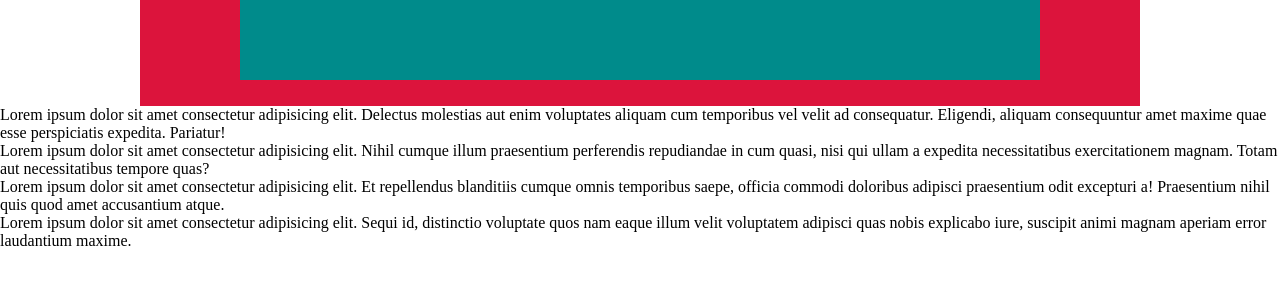
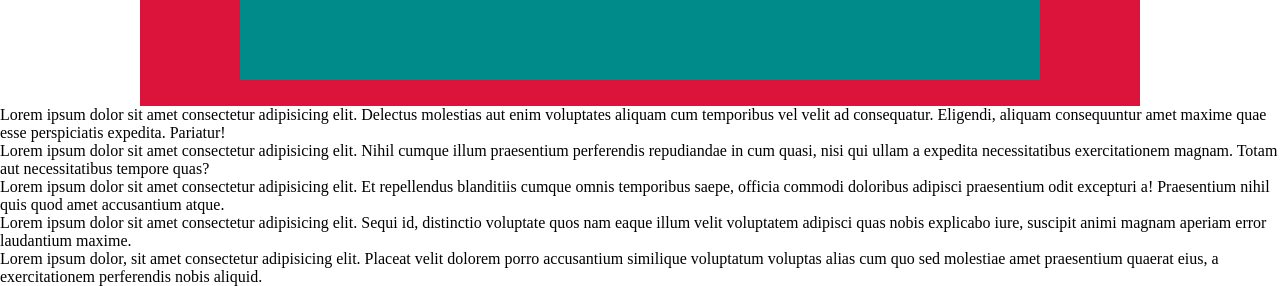
Before and after one commit to thiagohcm/aula2html, a plain HTML site: page index.html in a window 1280 px wide. Shown: the part 703-989 px from the top of the page. Before the commit the page ends 953 px from the top, so only its background shows below. Drawn offline with Linux system fonts and the light colour scheme.

Commit message:
index.html update

```diff
--- a/index.html
+++ b/index.html
@@ -6,8 +6,7 @@
     <meta name="viewport" content="width=device-width, initial-scale=1.0" />
     <title>Segunda aula de html</title>
     <link rel="stylesheet" href="/css/style.css" />
-    <style>
-    </style>
+    <style></style>
   </head>
   <body>
     <h1 id="tituloPrincipal">Primeiro título</h1>
@@ -120,6 +119,12 @@
           laudantium maxime.
         </p>
       </div>
+      <p>
+        Lorem ipsum dolor, sit amet consectetur adipisicing elit. Placeat velit
+        dolorem porro accusantium similique voluptatum voluptas alias cum quo
+        sed molestiae amet praesentium quaerat eius, a exercitationem
+        perferendis nobis aliquid.
+      </p>
     </div>
   </body>
 </html>
```
